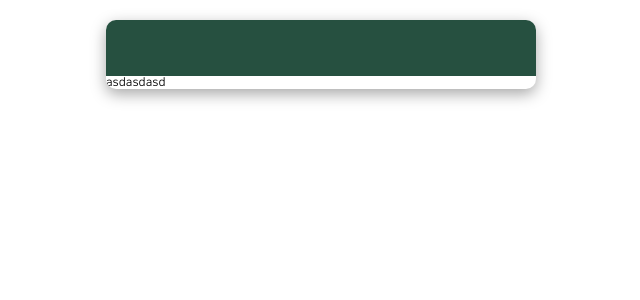
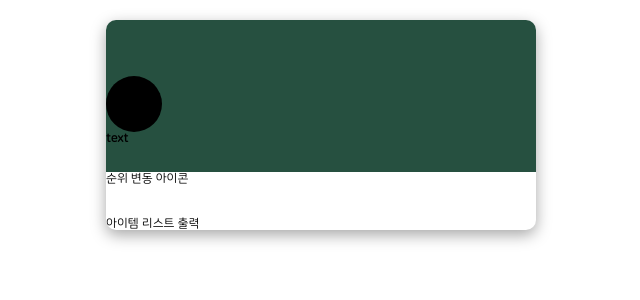
Before and after one commit to FARM-COME-US/FARM-COME-US, a React (Create React App) app in the folder front/farm-come-us/: page /products in a window 1280 px wide. Shown: the top 300 px of the page, without its empty margins (319-959 px from the left). Built offline with nearby package versions, Linux system fonts and the light colour scheme.

Commit message:
add: 상세목록페이지 구현 중

```diff
--- a/front/farm-come-us/src/components/common/ImageButton.js
+++ b/front/farm-come-us/src/components/common/ImageButton.js
@@ -0,0 +1,13 @@
+import React from "react";
+import classes from "./style/ImageButton.module.scss"
+
+const ImageButton = () => {
+  return(
+    <div className={classes.container}>
+      <div className={classes.icon} />
+      <div className={classes.text}>text</div>
+    </div>
+  )
+};
+
+export default ImageButton
--- /dev/null
+++ b/front/farm-come-us/src/components/common/style/ImageButton.module.scss
@@ -0,0 +1,15 @@
+.container {
+  width: 25%;
+  height: 96px;
+
+  .icon {
+    width: 56px;
+    height: 56px;
+    background: black;
+    border-radius: 50%;
+    }
+
+  .text {
+    font-weight: bold;
+  }
+}
--- a/front/farm-come-us/src/components/product/Category.js
+++ b/front/farm-come-us/src/components/product/Category.js
@@ -0,0 +1,16 @@
+import React from "react";
+import ImageButton from "../common/ImageButton";
+import classes from "./style/Category.module.scss"
+
+
+// 사용할 common conmponents: imageButton
+
+const Category = () => {
+  return(
+    <div className={classes.container}>
+      <ImageButton />
+    </div>
+  );
+};
+
+export default Category;
--- a/front/farm-come-us/src/components/product/ProductItem.js
+++ b/front/farm-come-us/src/components/product/ProductItem.js
@@ -0,0 +1 @@
+// 사용할 common conmponents: imageButton
--- a/front/farm-come-us/src/components/product/ProductList.js
+++ b/front/farm-come-us/src/components/product/ProductList.js
@@ -0,0 +1,9 @@
+import React from "react";
+
+const ProductList = () => {
+  return(
+    <div>아이템 리스트 출력</div>
+  );
+};
+
+export default ProductList;
--- /dev/null
+++ b/front/farm-come-us/src/components/product/RankSwitch.js
@@ -0,0 +1,12 @@
+import React from "react";
+import classes from "./style/RankSwitch.module.scss"
+
+const RankSwitch = () => {
+  return(
+    <div className={classes.container}>
+      순위 변동 아이콘
+    </div>
+  )
+}
+
+export default RankSwitch
--- /dev/null
+++ b/front/farm-come-us/src/components/product/style/Category.module.scss
@@ -0,0 +1,5 @@
+.container {
+  width: 100%;
+  height: 96px;
+  background: #265040;
+}
--- /dev/null
+++ b/front/farm-come-us/src/components/product/style/RankSwitch.module.scss
@@ -0,0 +1,4 @@
+.container {
+  width: 100%;
+  height: 45px;
+}
--- a/front/farm-come-us/src/pages/product/Products.js
+++ b/front/farm-come-us/src/pages/product/Products.js
@@ -1,5 +1,16 @@
+import React from "react";
+import Category from "../../components/product/Category.js";
+import RankSwitch from "../../components/product/RankSwitch.js";
+import ProductList from "../../components/product/ProductList.js";
+
 const Products = () => {
-return <div>asdasdasd</div>
+  return(
+    <div>
+      <Category />
+      <RankSwitch />
+      <ProductList />
+    </div>
+  );
 };
 
 
```
Also changed, not shown: front/farm-come-us/src/components/product/style/ProductList.module.scss (added), 2 other files (tests, documents, lock files or other folders).
